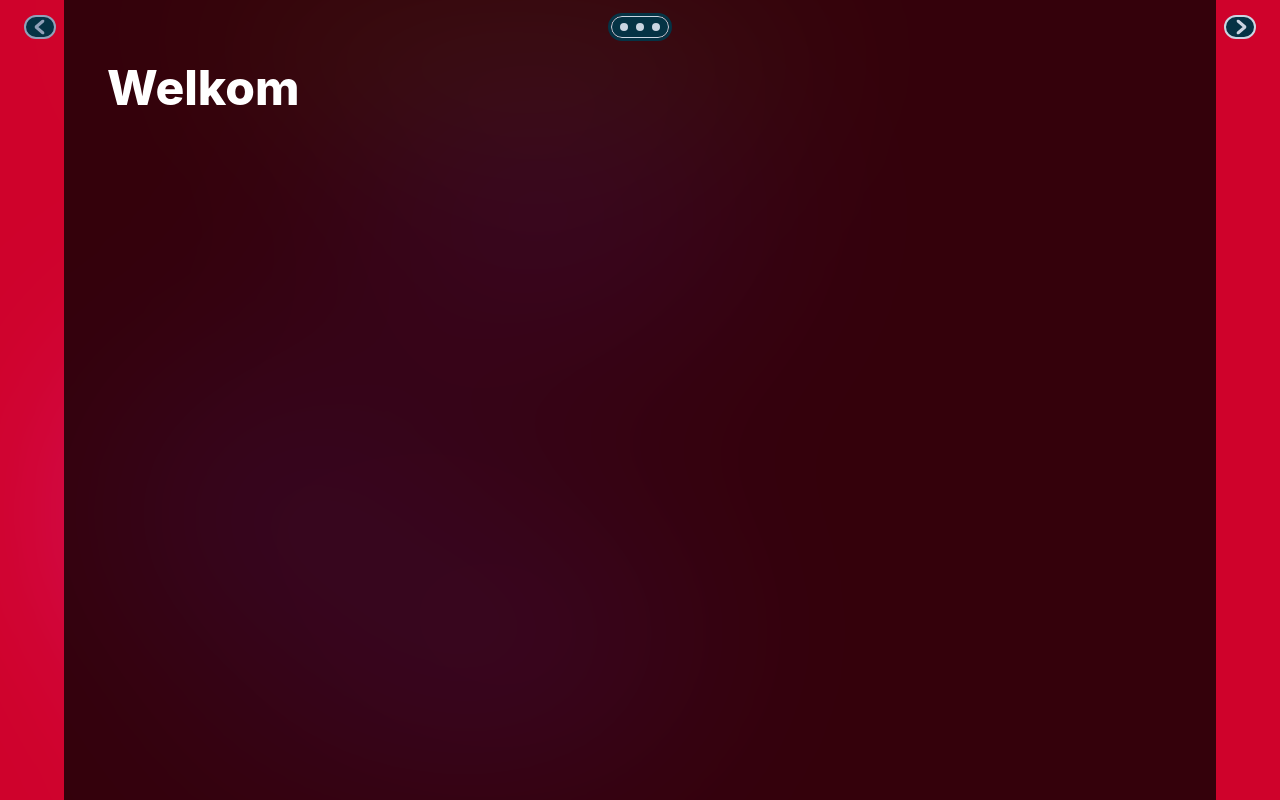
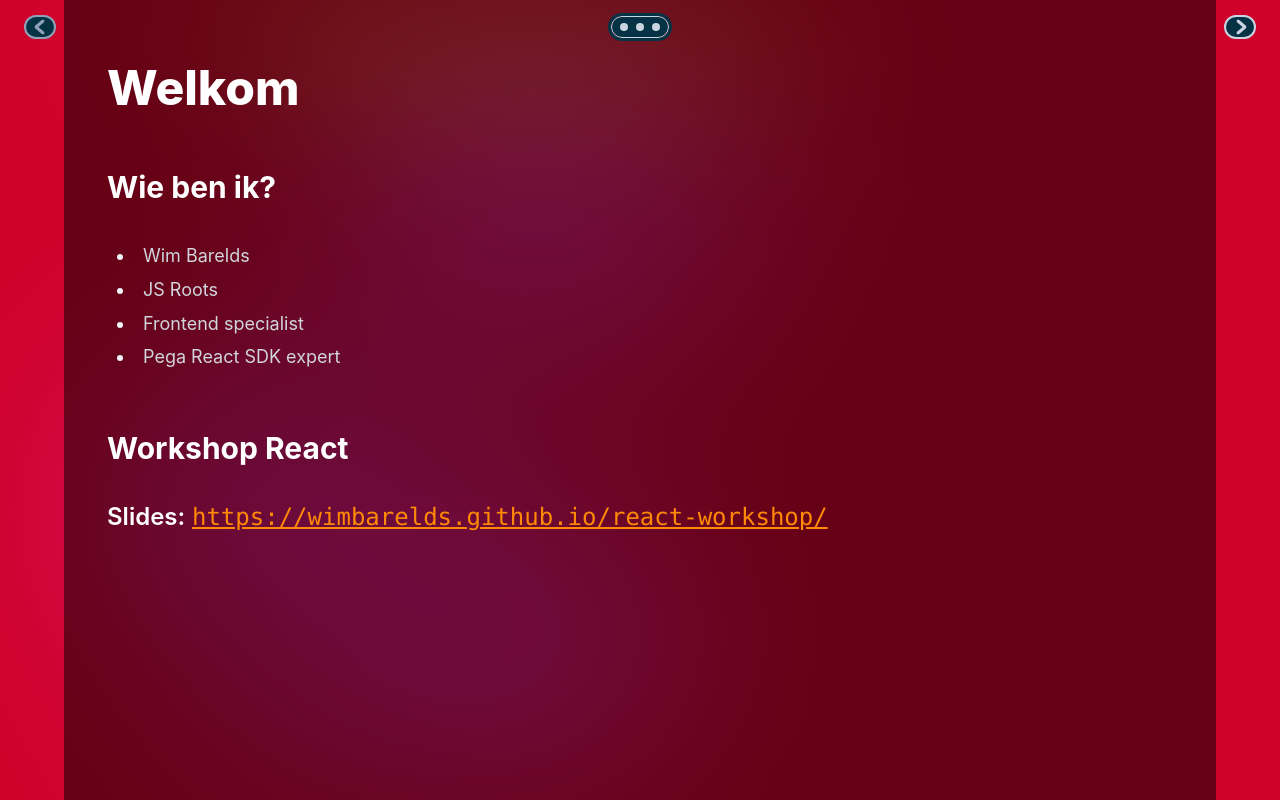
Before and after one commit to wimbarelds/react-workshop, a React (Vite) app: page / in a window 1280 px wide. Built offline with nearby package versions, Linux system fonts and the light colour scheme.

Commit message:
More setup & first slide

```diff
--- a/src/App.tsx
+++ b/src/App.tsx
@@ -8,7 +8,7 @@ export function App() {
   return (
     <>
       <div
-        className="fixed h-full bg-black/75 w-6xl max-w-full left-1/2 -translate-x-1/2"
+        className="fixed h-full bg-black/50 w-6xl max-w-full left-1/2 -translate-x-1/2"
         data-background
       />
       <main className="z-10 max-w-6xl p-12 pt-16 w-full mx-auto">
--- a/src/index.css
+++ b/src/index.css
@@ -1,5 +1,6 @@
 @import 'tailwindcss';
 @plugin "@tailwindcss/typography";
+@config "./tailwind.config.js";
 @import './sopra-gradient.css';
 
 @custom-variant dark (&:where(.dark, .dark *));
--- a/src/shared/Prose.tsx
+++ b/src/shared/Prose.tsx
@@ -12,7 +12,7 @@ export function Prose({ className, center, children, xl }: Props) {
   return (
     <article
       className={cn(
-        `prose prose-invert w-full max-w-none`,
+        `prose dark:prose-invert w-full max-w-none`,
         { 'my-auto self-center': center },
         className,
         xl ? 'prose-xl' : 'prose-lg',
--- a/src/slides/01/Welkom.tsx
+++ b/src/slides/01/Welkom.tsx
@@ -1,9 +1,24 @@
 import { Prose } from '../../shared/Prose';
 
 export function Welkom() {
+  const url = 'https://wimbarelds.github.io/react-workshop/';
   return (
     <Prose>
       <h1>Welkom</h1>
+      <h2>Wie ben ik?</h2>
+      <ul>
+        <li>Wim Barelds</li>
+        <li>JS Roots</li>
+        <li>Frontend specialist</li>
+        <li>Pega React SDK expert</li>
+      </ul>
+      <h2>Workshop React</h2>
+      <p className="text-2xl">
+        <strong>Slides:</strong>{' '}
+        <a href={url} target="_blank" className="font-mono">
+          {url}
+        </a>
+      </p>
     </Prose>
   );
 }
--- /dev/null
+++ b/src/tailwind.config.js
@@ -0,0 +1,26 @@
+/** @type {import('tailwindcss').Config} */
+module.exports = {
+  theme: {
+    extend: {
+      typography: () => ({
+        lg: {
+          css: {
+            li: {
+              'margin-top': '0.1em',
+              'margin-bottom': '0.1em',
+            },
+          },
+        },
+        DEFAULT: {
+          css: {
+            '--tw-prose-invert-links': 'var(--color-orange-400)',
+            '--tw-prose-invert-bullets': 'var(--color-slate-100)',
+            'a:hover': {
+              color: 'var(--color-red-500)',
+            },
+          },
+        },
+      }),
+    },
+  },
+};
--- a/src/types.ts
+++ b/src/types.ts
@@ -11,7 +11,7 @@ export interface Slide {
 }
 
 export interface Topic {
-  title: ReactNode;
+  title: string;
   slides: Slide[];
 }
 
--- a/src/ui/Nav/QuickBar.tsx
+++ b/src/ui/Nav/QuickBar.tsx
@@ -19,6 +19,7 @@ export function QuickBar({ open, setOpen }: BarProps) {
       className={cn('flex items-center justify-between *:pointer-events-auto transition-all', {
         '-translate-y-full opacity-0 *:pointer-events-none': open,
       })}
+      inert={open}
     >
       <ArrowButton
         className="pr-0.5"
--- a/src/ui/Nav/SlideNav.tsx
+++ b/src/ui/Nav/SlideNav.tsx
@@ -1,4 +1,4 @@
-import type { Dispatch } from 'react';
+import { useEffect, useRef, type Dispatch } from 'react';
 import { useSetSlideIndeces, useSlide, useSlides } from '../../slideStore';
 import { cn } from '../../shared/cn';
 
@@ -8,21 +8,41 @@ interface SlideNavProps {
 }
 
 export function SlideNav({ open, setOpen }: SlideNavProps) {
+  const navRef = useRef<HTMLElement>(null);
   const slide = useSlide();
   const slides = useSlides();
   const setSlideIndeces = useSetSlideIndeces();
 
+  useEffect(() => {
+    const navEl = navRef.current;
+    if (!navEl) return;
+    if (!open) return;
+
+    const mainEl = document.querySelector('main');
+    if (!mainEl) return;
+
+    mainEl.inert = true;
+
+    return () => {
+      mainEl.inert = false;
+    };
+  }, [open]);
+
   return (
     <nav
+      ref={navRef}
+      aria-hidden={!open}
+      aria-label="Slide navigation"
       className={cn('transition-all duration-400', {
         'opacity-0 -translate-y-full': !open,
       })}
     >
-      <ul className="flex justify-center -mx-4">
+      <ul className="flex justify-center -mx-4" aria-label="Topics">
         {slides.map((topic, topicIndex) => (
-          <li className="w-34 flex flex-col" key={topicIndex}>
+          <li className="w-34 flex flex-col" key={topicIndex} aria-label={topic.title}>
             <button
               onClick={() => setSlideIndeces(topicIndex, 0)}
+              aria-hidden
               className="
                 h-16 flex items-center justify-center text-center border p-1 rounded mx-2 mb-4
                 py-2.5 leading-[1.2] bg-slate-100/75 text-black font-bold px-2
@@ -36,9 +56,8 @@ export function SlideNav({ open, setOpen }: SlideNavProps) {
                 const isActive = item === slide;
                 const isAssignment = item.type === 'assignment';
                 return (
-                  <li>
+                  <li key={slideIndex}>
                     <button
-                      key={slideIndex}
                       onClick={() => {
                         setSlideIndeces(topicIndex, slideIndex);
                         setOpen(false);
--- a/src/ui/Nav/useNavTriggers.ts
+++ b/src/ui/Nav/useNavTriggers.ts
@@ -16,9 +16,10 @@ export function useNavTriggers() {
   useEffect(() => {
     const onClick = (e: MouseEvent) => {
       if (e.target instanceof HTMLElement && e.target.closest('main, [data-background]')) return;
-      nextSlide();
+      if (e.pageX > window.innerWidth / 2) nextSlide();
+      else prevSlide();
     };
     window.addEventListener('click', onClick);
     return () => window.removeEventListener('click', onClick);
-  }, [nextSlide]);
+  }, [prevSlide, nextSlide]);
 }
```
